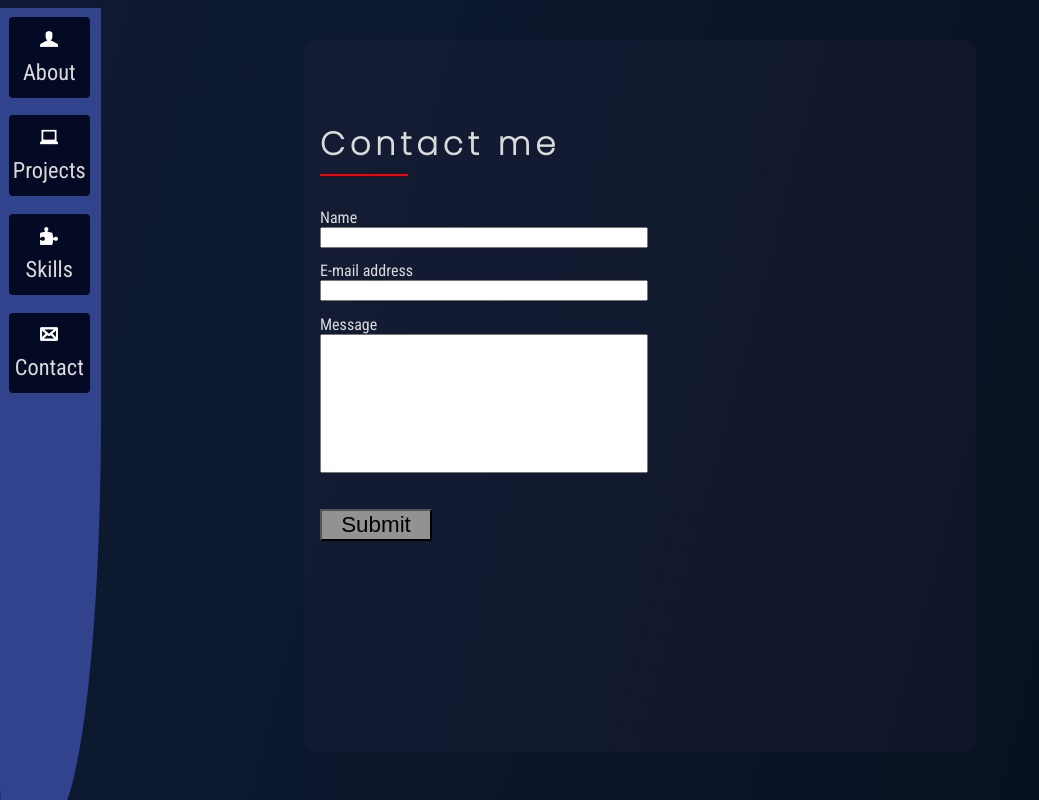
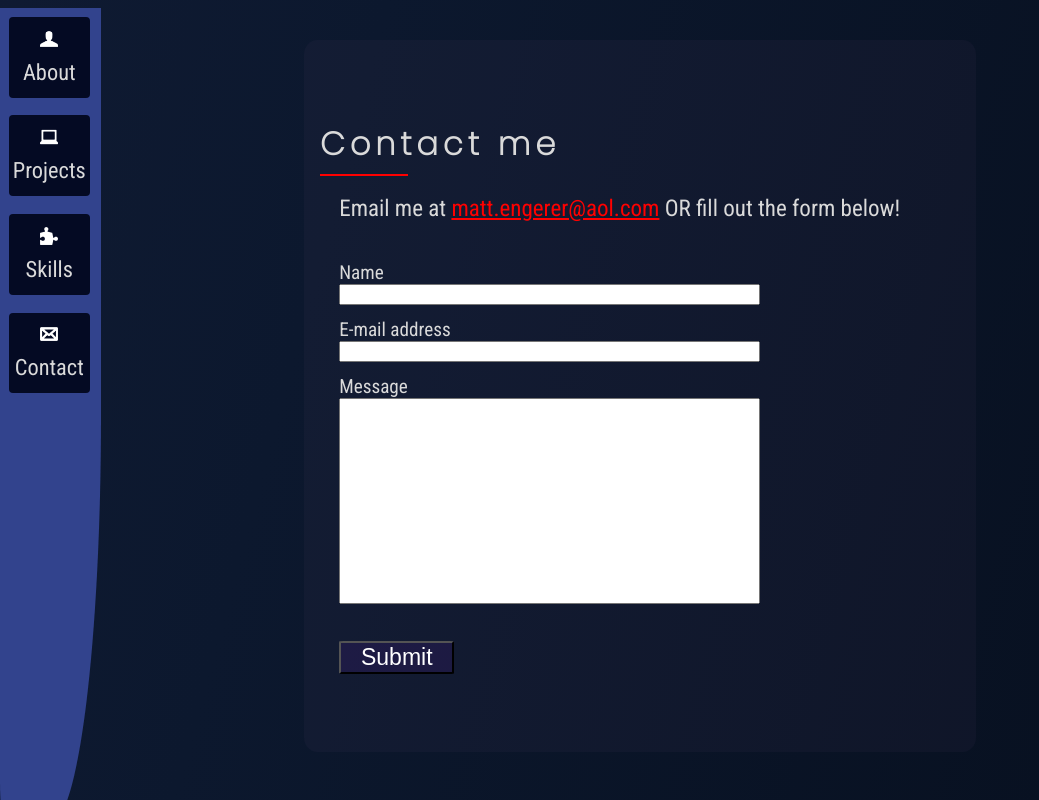
Before and after one commit to uchutanjyo/portfolio-new, a React (Create React App) app: page /contact in a window 1280 px wide. Shown: the whole page, without its empty margins (0-1039 px from the left). Built offline with nearby package versions, Linux system fonts and the light colour scheme.

Commit message:
9th commit-fixed  mobile responsiveness (not done yet). a few other changes

```diff
--- a/src/Contact.js
+++ b/src/Contact.js
@@ -13,8 +13,10 @@ const Contact = () => {
       <h1>Contact me</h1>
     <div className="underline"></div>
     </div>
+    <div className='form-container'>
+<div className='contact-info'> Email me at <a className='email' href="mailto:matt.engerer@aol.com">matt.engerer@aol.com</a>  OR fill out the form below! </div>
     <ContactForm></ContactForm>
- </div>
+ </div></div>
 
     </>
   );
--- a/src/Skills.js
+++ b/src/Skills.js
@@ -15,7 +15,7 @@ const Skills = () => {
     </div>
 <div className='skills-info'>
 <div> I'm currently stronger in front-end development, but am working to become more knowledgable in back-end technologies with the goal of eventually being able to call myself a full-stack developer.</div>
-<div> Whether it's furthering my knowledge in the following technologies or learning brand new ones, I'm always striving to learn more. What's next on my list? Whichever technology is required for the job! </div> </div>
+<div> Whether it's furthering my knowledge of the following technologies and tools or learning brand new ones, I'm always striving to learn more. What's next on my list? Whichever tool is required for the job! </div> </div>
      <div className="skills-container">
     <div className="skill-container">
       <div className="skill-icon">
--- a/src/styles/App.css
+++ b/src/styles/App.css
@@ -455,6 +455,19 @@ body {
   font-size: 1.5em;
 }
 
+.contact-info {
+  font-size: 1.2em;
+}
+
+.email {
+  color: red;
+}
+
+.form-container {
+  padding: 1em;
+  font-size: 1.2em;
+}
+
 .contact {
   display: -webkit-box;
   display: -ms-flexbox;
@@ -464,30 +477,24 @@ body {
       -ms-flex-direction: column;
           flex-direction: column;
   margin-top: 2em;
+  width: 70%;
 }
 
 .contact button {
-  font-size: 1.4em;
+  font-size: 1.2em;
+  color: white;
   width: 5em;
   margin-top: 1em;
-  background-color: #929292;
+  background-color: rgba(130, 34, 221, 0.1);
+  border-radius: 4%;
 }
 
 .contact input {
   margin-bottom: 1em;
 }
 
-#name {
-  width: 50%;
-}
-
-#email {
-  width: 50%;
-}
-
 #message {
-  width: 50%;
-  height: 10em;
+  height: 15em;
 }
 
 .icon {
@@ -599,11 +606,6 @@ body {
 }
 
 /* effects */
-.Nav a:hover {
-  opacity: 0.9;
-  width: 43%;
-}
-
 .album img:hover {
   opacity: 0.6;
   border-radius: 30%;
@@ -614,7 +616,7 @@ body {
     top: 0;
     min-width: 100vw;
     max-width: 100vw;
-    min-height: 7vh;
+    min-height: 10vh;
     max-height: 8vh;
   }
   .Nav-links {
@@ -622,6 +624,7 @@ body {
     -webkit-box-direction: normal;
         -ms-flex-direction: row;
             flex-direction: row;
+    margin-top: 0em;
   }
   .nav-item {
     display: -webkit-box;
@@ -637,11 +640,11 @@ body {
     -webkit-box-direction: normal;
         -ms-flex-direction: column;
             flex-direction: column;
-    width: 4em;
+    width: 3em;
     height: 4em;
     background-color: #040a23;
     margin-top: 0em;
-    padding: 1em;
+    padding: .4em;
     border-radius: 5%;
   }
   .nav-item img {
@@ -651,7 +654,9 @@ body {
   .Nav a {
     text-decoration: none;
     color: #dadada;
-    font-size: 1em;
+    font-size: 1.3em;
+    margin: 1em;
+    border-right: 1px dotted #ffd5d5;
   }
   .section {
     display: -webkit-box;
@@ -665,6 +670,7 @@ body {
         -ms-flex-direction: column;
             flex-direction: column;
     width: 90vw;
+    margin-left: -.5em;
   }
   .section-header {
     display: -webkit-box;
@@ -674,10 +680,26 @@ body {
     -webkit-box-direction: normal;
         -ms-flex-direction: column;
             flex-direction: column;
-    width: 98vw;
+    -webkit-box-align: center;
+        -ms-flex-align: center;
+            align-items: center;
+    width: 85vw;
+  }
+  .header-info {
+    width: 22em;
+    margin-left: -.5em;
+  }
+  .portrait {
+    margin-bottom: 1em;
   }
   .projects-container {
-    width: 98vw;
+    width: 90vw;
+    margin-left: 2em;
+    margin-right: 1em;
+  }
+  .projects-container button {
+    margin-left: -10em;
+    margin-top: 18em;
   }
   .project-image {
     height: 20em;
@@ -703,5 +725,9 @@ body {
     width: 65%;
     cursor: pointer;
   }
+  .Nav a:hover {
+    opacity: 0.9;
+    width: 43%;
+  }
 }
 /*# sourceMappingURL=App.css.map */
--- a/src/styles/App.scss
+++ b/src/styles/App.scss
@@ -150,6 +150,8 @@ h1{
    flex-direction: row;
    align-items: left;
 }
+
+
 
 .header-info {
     width: 23em;
@@ -380,15 +382,34 @@ align-items: center;
 
 
 // Contact
+
+.contact-info {
+    font-size: 1.2em;
+}
+.email {
+    color:rgb(255, 0, 0)
+}
+.form-container {
+
+    padding: 1em;
+        font-size: 1.2em;
+
+
+}
+
 .contact {
     display: flex;
     flex-direction: column;
     margin-top: 2em;
+    width: 70%;
     button {
-        font-size: 1.4em;
+        font-size: 1.2em;
+        color:white;
         width: 5em;
         margin-top: 1em;
-        background-color: rgb(146, 146, 146);
+              background-color: rgba(130, 34, 221, 0.1);
+
+        border-radius: 4%;
 
     }
    input {
@@ -400,17 +421,17 @@ align-items: center;
 
 #name {
 
-width: 50%;
+
 
 }
 
 #email {
-width: 50%;
+
 }
 
 #message {
-width: 50%;
-height: 10em;
+
+height: 15em;
 }
 
 
@@ -513,11 +534,7 @@ height: 10em;
 }
 
 /* effects */
-.Nav a:hover {
-    opacity: 0.9;
-    width: 43%
 
-}
 
 // .nav-item:hover {
 //     opacity: 0.7;
@@ -532,54 +549,30 @@ height: 10em;
 }
 
 
-
-// Might use later
-// a:hover+Navbar-link::before {
-//     transform: translateX(-70px);
-// }
-
-// #home::before {
-//     display: none
-// }
-
-// .Navbar-link::before {
-//     background: rgba(36, 35, 35, 0.9);
-//     content: "";
-//     height: .5em;
-//     width: .5em;
-//     bottom: -1px;
-//     transform: translate(-50px);
-//     position: absolute;
-//     transition: 0.7s;
-//     border-radius: 5%;
-//     z-index: 10;
-//     cursor: none
-// }
-
-    // border-bottom-right-radius: 50%;
-    //             border-top-left-radius: 50%;
-
+    // Media queries
+    // Smartphones
     @media screen and (max-width: 480px) {
         .Nav {
             top:0;
              min-width: 100vw;
               max-width: 100vw;
-    min-height: 7vh;
+    min-height: 10vh;
     max-height: 8vh;
+
 
         }
 .Nav-links {
-
     flex-direction: row;
+    margin-top: 0em;
 
 }
 .nav-item {
     @include flexCenter(column);
-    width: 4em;
+    width: 3em;
     height: 4em;
     background-color: #040a23;
     margin-top: 0em;
-     padding: 1em;
+     padding: .4em;
      border-radius: 5%;
      img {
        margin-top: 1em;
@@ -591,7 +584,9 @@ height: 10em;
 .Nav a {
     text-decoration: none;
     color: rgb(218, 218, 218);
-    font-size: 1em;
+    font-size: 1.3em;
+    margin: 1em;
+    border-right: 1px dotted rgb(255, 213, 213);
 }
 
 
@@ -601,19 +596,33 @@ display: flex;
    align-items: center;
 flex-direction: column;
 width: 90vw;
-
-
+margin-left: -.5em;
 }
 
 .section-header {
 display: flex;
 flex-direction: column;
-width: 98vw;
+align-items: center;
+width: 85vw;
+}
+
+.header-info {
+    width: 22em;
+    margin-left: -.5em;
+}
+
+.portrait {
+    margin-bottom: 1em;
 }
 
 .projects-container {
-    width: 98vw;
-
+    width: 90vw;
+    margin-left: 2em;
+        margin-right: 1em;
+    button {
+        margin-left: -10em;
+        margin-top: 18em;
+    }
 }
 
 .project-image {
@@ -644,5 +653,11 @@ img {
         &.nav-item:hover {
  opacity: 0.7;
     width: 65%;
+
     cursor: pointer
-        } }
+        }
+    .Nav a:hover {
+    opacity: 0.9;
+    width: 43%
+
+}}
```
Also changed, not shown: 1 other file (tests, documents, lock files or other folders).
